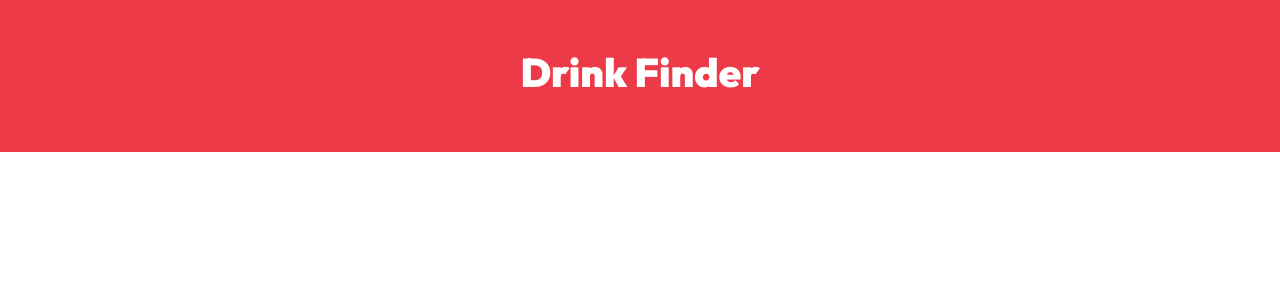
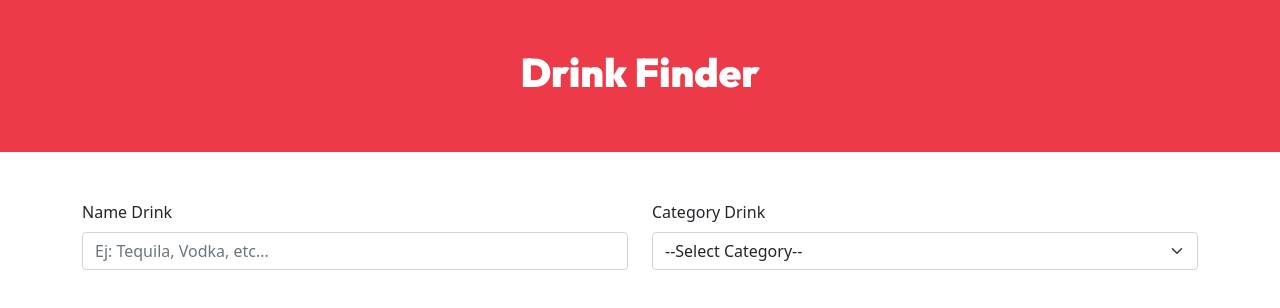
Before and after one commit to cilfonegabriel/drink-finder-react, a React (Vite) app: page / in a window 1280 px wide. Shown: the top 308 px of the page. Built offline with nearby package versions, Linux system fonts and the light colour scheme.

Commit message:
Add form

```diff
--- a/src/App.jsx
+++ b/src/App.jsx
@@ -1,3 +1,5 @@
+import { Container } from "react-bootstrap"
+import Formu from "./components/Form"
 
 function App() {
 
@@ -6,6 +8,10 @@ function App() {
       <header className="py-5">
         <h1>Drink Finder</h1>
       </header>
+
+      <Container className="mt-5">
+        <Formu />
+      </Container>
     </>
 
   )
--- /dev/null
+++ b/src/components/Form.jsx
@@ -0,0 +1,37 @@
+import { Button, Form, Row, Col } from "react-bootstrap"
+
+const Formu = () => {
+  return (
+    <Form>
+        <Row>
+            <Col md={6}>
+                <Form.Group className="mb-3">
+                    <Form.Label htmlFor="name">Name Drink</Form.Label>
+
+                    <Form.Control
+                        id="name"
+                        type="text"
+                        placeholder="Ej: Tequila, Vodka, etc..."
+                        name="nombre"
+                    />
+                </Form.Group>
+            </Col>
+            <Col md={6}>
+                <Form.Group className="mb-3">
+                    <Form.Label htmlFor="category">Category Drink</Form.Label>
+
+                    <Form.Select
+                        id="category"
+                        name="category"
+                    >
+                        <option value="">--Select Category--</option>
+                    </Form.Select>
+
+                </Form.Group>
+            </Col>
+        </Row>
+    </Form>
+  )
+}
+
+export default Formu
```
